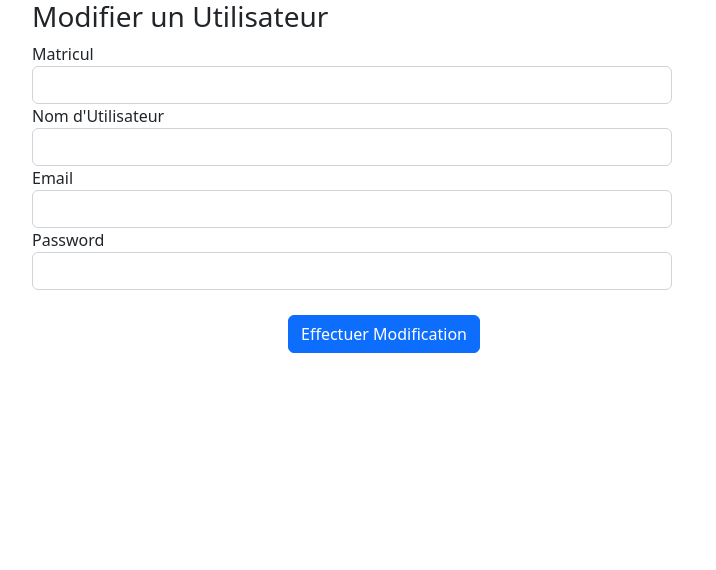
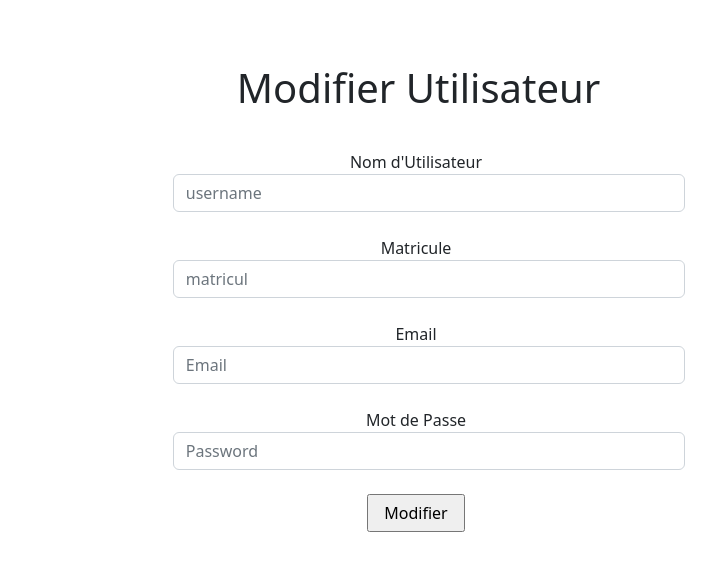
Before and after one commit to wafaehamdaoui/MERN, a React (Create React App) app in the folder frontend/: page /admin/update/1 in a window 1280 px wide. Shown: the top 570 px of the page, without its empty margins (224-940 px from the left). Built offline with nearby package versions, Linux system fonts and the light colour scheme; no server answers.

Commit message:
Update update.js

```diff
--- a/frontend/src/components/update.js
+++ b/frontend/src/components/update.js
@@ -56,69 +56,67 @@ export default function Update() {
    };
 
    // This will send a post request to update the data in the database.
-   await fetch(`https://uemf-ressources-api-4150.onrender.com/updateuser/${params.id}`, {
+   const res=await fetch(`https://uemf-ressources-api-4150.onrender.com/updateuser/${params.id}`, {
      method: "POST",
      body: JSON.stringify(editedPerson),
      headers: {
        'Content-Type': 'application/json'
      },
    });
-
+   const data = await res.json();
+   if(data.error){
+    alert(data.error)
+   }else{
     navigate("/admin/user");
+   }
  }
 
  // This following section will display the form that takes input from the user to update the data.
  return (
   <div>
-  <h3 style={{marginLeft:"20%"}}>  Modifier un Utilisateur</h3>
-  <form onSubmit={onSubmit}>
-    <div className="col-md-6" style={{marginLeft:"20%"}}>
-      <label htmlFor="matricul" >Matricul</label>
+			<h1 style={{marginLeft:"36%",marginTop:"5%"}}>Modifier Utilisateur </h1>
+			<form onSubmit={onSubmit} style={{display: "flex", flexDirection : "column", alignItems : "center",marginTop:"3%" }}>
+			<label htmlFor="username" >Nom d'Utilisateur</label>
 				<input
+				    class="form-control"
+					value={form.username}
+					onChange={(e) => updateForm({ username: e.target.value })}
 					type="text"
-        className="form-control"
-        id="matricul"
+					placeholder="username"
+					style={{ width: "40%",marginLeft:"2%"}}
+				/>
+				<br />
+				<label htmlFor="matricul">Matricule</label>
+				<input
+				    class="form-control"
 					value={form.matricul}
 					onChange={(e) => updateForm({ matricul: e.target.value })}
+					type="text"
+					placeholder="matricul"
+					style={{ width: "40%",marginLeft:"2%"}}
 				/>
-    </div>
-    <div className="col-md-6" style={{marginLeft:"20%"}}>
-      <label htmlFor="nom" >Nom d'Utilisateur</label>
-      <input
-        type="text"
-        className="form-control"
-        id="nom"
-        value={form.username}
-        onChange={(e) => updateForm({ username: e.target.value })}
-      />
-    </div>
-    <div className="col-md-6" style={{marginLeft:"20%"}}>
+				<br />
 				<label htmlFor="email">Email</label>
 				<input
-        type="email"
-        className="form-control"
-        id="email"
+				    class="form-control"
 					value={form.email}
 					onChange={(e) => updateForm({ email: e.target.value })}
+					type="email"
+					placeholder="Email"
+					style={{ width: "40%",marginLeft:"2%"}}
 				/>
-    </div>
-    <div className="col-md-6" style={{marginLeft:"20%"}}>
-      <label htmlFor="password">Password</label>
+				<br />
+				<label htmlFor="password">Mot de Passe</label>
 				<input
-        type="password"
-        className="form-control"
-        id="password"
+				    class="form-control"
 					value={form.password}
 					onChange={(e) => updateForm({ password: e.target.value })}
+					type="password"
+					placeholder="Password"
+					style={{ width: "40%",marginLeft:"2%"}}
 				/>
-    </div>
-    <div className="col-md-4" style={{marginLeft:"40%",marginTop:"2%"}}>
-      <input
-        type="submit"
-        value="Effectuer Modification"
-        className="btn btn-primary"
-      />
-    </div>
+				<br />
+				<input type="submit" value="Modifier" style={{padding:"5px 15px"}}/>
 			</form>
 		</div>
  );
```
Lines whose indentation alone changed are shown as unchanged.
